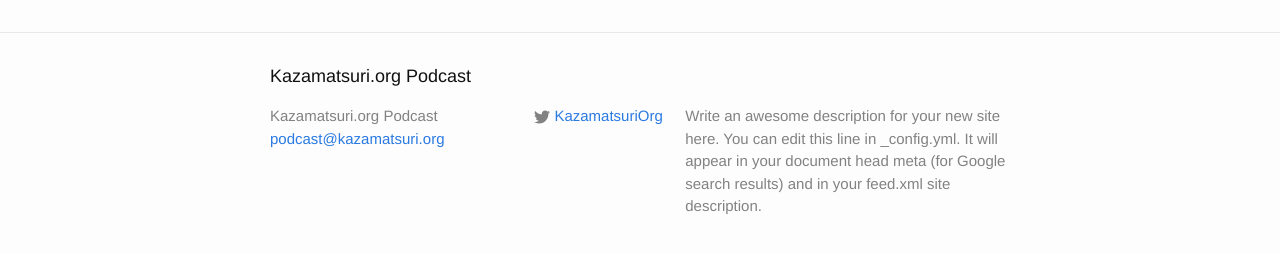
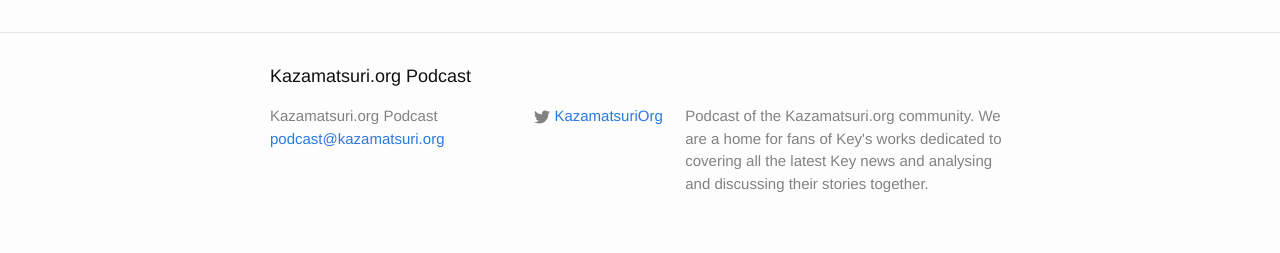
Before and after one commit to KazamatsuriOrg/podcast, a Jekyll site: the page built from index.html, in a window 1280 px wide. Shown: the part 534-787 px from the top of the page. Built offline with Jekyll 4.4.1, drawn with Linux system fonts in a browser that asks for light colours.

Commit message:
Added Description
Did I do that right?

```diff
--- a/_config.yml
+++ b/_config.yml
@@ -4,9 +4,7 @@
 author: Kazamatsuri.org
 email: podcast@kazamatsuri.org
 description: > # this means to ignore newlines until "baseurl:"
-  Write an awesome description for your new site here. You can edit this
-  line in _config.yml. It will appear in your document head meta (for
-  Google search results) and in your feed.xml site description.
+  Podcast of the Kazamatsuri.org community. We are a home for fans of Key's works dedicated to covering all the latest Key news and analysing and discussing their stories together.
 link: "http://kazamatsuri.org/"
 
 # Contact information
```
